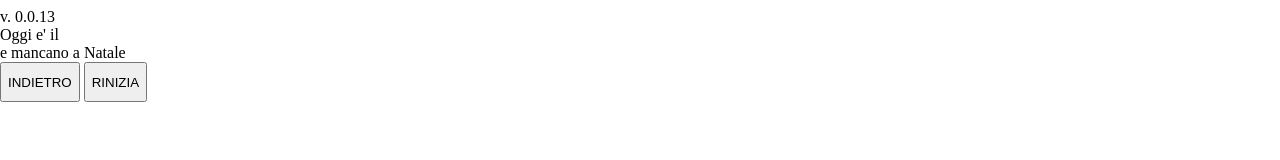
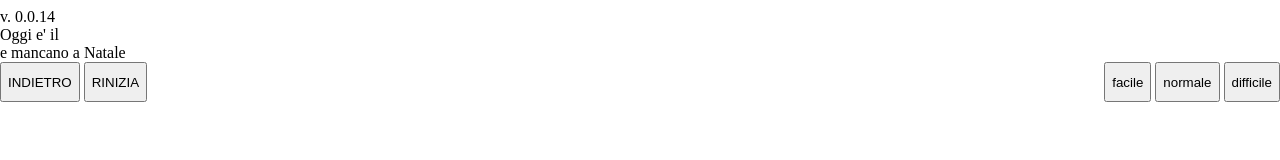
Before and after one commit to JStrummer/JStrummer.github.io, a plain HTML site: page index.html in a window 1280 px wide. Drawn offline with Linux system fonts and the light colour scheme.

Commit message:
added difficulty buttons

```diff
--- a/index.html
+++ b/index.html
@@ -10,7 +10,7 @@
     <div id="app">
       <div id="home">
         <div id="version">
-          v. 0.0.13
+          v. 0.0.14
         </div>
         <div id="countdown-container">
           Oggi e' il <span id="current-date"></span><br />
@@ -20,9 +20,22 @@
       </div>
 
       <div id="puzzle">
-        <div id="puzzle-nav">
-          <button type="button" id="home-button">INDIETRO</button>
-          <button type="button" id="restart-button">RINIZIA</button>
+        <div id="puzzle-buttons">
+          <div id="puzzle-nav">
+            <button type="button" id="home-button">INDIETRO</button>
+            <button type="button" id="restart-button">RINIZIA</button>
+          </div>
+          <div id="puzzle-difficulty">
+            <button type="button" class="difficulty" data-difficulty="3">
+              facile
+            </button>
+            <button type="button" class="difficulty" data-difficulty="4">
+              normale
+            </button>
+            <button type="button" class="difficulty" data-difficulty="5">
+              difficile
+            </button>
+          </div>
         </div>
         <canvas id="puzzle-grid"></canvas>
       </div>
--- a/src/Level.js
+++ b/src/Level.js
@@ -92,7 +92,6 @@ class Level {
           let tiles = this.tiles.tiles;
           tiles[tiles.length - 1] = tiles.length - 1;
           this.draw.solution();
-          console.log(this.tiles.tiles);
         }
       }
     }
--- a/style.css
+++ b/style.css
@@ -28,6 +28,11 @@ body {
   margin-top: 1em;
 }
 
+#puzzle-buttons {
+  display: flex;
+  justify-content: space-between;
+}
+
 #calendar {
   display: none;
 }
```
